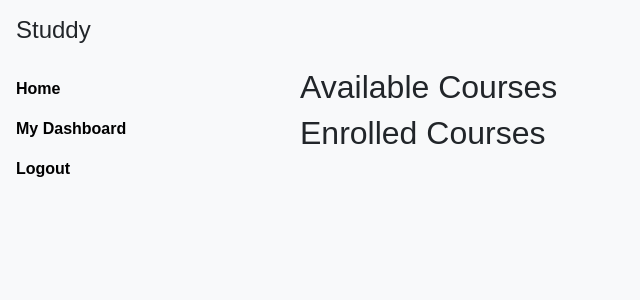
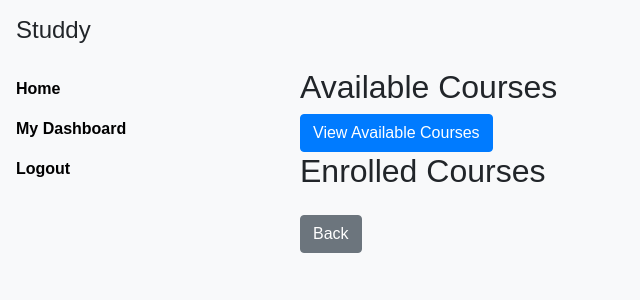
Before and after one commit to OlenaBoichenko/elearning_platform, a Django app: page /student_dashboard/ in a window 1280 px wide. Shown: the top 300 px of the page, without its empty margins (0-640 px from the left). Run offline with Django 5.2, Linux system fonts and the light colour scheme; the visitor is signed in with stand-in values (Sample User, id 1); data that the repository does not hold is empty; some libraries are stand-ins or nearby versions.

Commit message:
add button Back

```diff
--- a/courses/templates/courses/course_detail.html
+++ b/courses/templates/courses/course_detail.html
@@ -18,6 +18,7 @@
             {% endfor %}
         </ul>
     </div>
+    <a href="{{ back_url }}" class="btn btn-secondary mt-3">Back</a>
 </div>
 
 <script src="{% static 'courses/lessons.js' %}"></script>
--- a/courses/templates/courses/lesson_detail.html
+++ b/courses/templates/courses/lesson_detail.html
@@ -43,7 +43,7 @@
     >
     </div>
   </div>
-
+  <a href="{{ back_url }}" class="btn btn-secondary mt-3">Back</a>
 </div>
 
 <script src="{% static 'courses/lesson_detail.js' %}"></script>
--- a/courses/templates/courses/my_courses.html
+++ b/courses/templates/courses/my_courses.html
@@ -25,5 +25,6 @@
             </div>
         {% endfor %}
     </div>
+    <a href="{{ back_url }}" class="btn btn-secondary mt-3">Back</a>
 </div>
 {% endblock %}
--- a/courses/templates/courses/student_dashboard.html
+++ b/courses/templates/courses/student_dashboard.html
@@ -1,4 +1,5 @@
 {% extends 'courses/layout.html' %}
+{% load static %}
 
 {% block title %}Student Dashboard{% endblock %}
 
@@ -9,24 +10,32 @@
         {% for course in available_courses %}
         <div class="col-md-4">
             <div class="card mb-4 shadow-sm">
-                <img src="{{ course.image.url }}" class="card-img-top" alt="{{ course.title }}">
+                {% if course.image %}
+                    <img src="{{ course.image.url }}" class="card-img-top" alt="{{ course.title }}">
+                {% else %}
+                    <img src="{% static 'courses/default_course_image.jpg' %}" class="card-img-top" alt="Default course image">
+                {% endif %}
                 <div class="card-body">
                     <h5 class="card-title">{{ course.title }}</h5>
                     <p class="card-text">{{ course.description|truncatewords:20 }}</p>
                     <a href="{% url 'join_course' course.id %}" class="btn btn-primary">Join Course</a>
-                    <a href="{% url 'available_courses' %}" class="btn btn-primary">View Available Courses</a>
                 </div>
             </div>
         </div>
         {% endfor %}
     </div>
+    <a href="{% url 'available_courses' %}" class="btn btn-primary">View Available Courses</a>
 
     <h2>Enrolled Courses</h2>
     <div class="row">
         {% for enrollment in enrolled_courses %}
         <div class="col-md-4">
             <div class="card mb-4 shadow-sm">
-                <img src="{{ enrollment.course.image.url }}" class="card-img-top" alt="{{ enrollment.course.title }}">
+                {% if enrollment.course.image %}
+                    <img src="{{ enrollment.course.image.url }}" class="card-img-top" alt="{{ enrollment.course.title }}">
+                {% else %}
+                    <img src="{% static 'courses/default_course_image.jpg' %}" class="card-img-top" alt="Default course image">
+                {% endif %}
                 <div class="card-body">
                     <h5 class="card-title">{{ enrollment.course.title }}</h5>
                     <a href="{% url 'course_detail' enrollment.course.id %}" class="btn btn-secondary">View Course</a>
@@ -35,5 +44,6 @@
         </div>
         {% endfor %}
     </div>
+    <a href="{{ back_url }}" class="btn btn-secondary mt-3">Back</a>
 </div>
 {% endblock %}
--- a/courses/views.py
+++ b/courses/views.py
@@ -5,6 +5,7 @@ from django.contrib.auth.decorators import user_passes_test, login_required
 from django.forms import inlineformset_factory
 from django.http import JsonResponse
 from django.views.decorators.csrf import csrf_exempt
+from django.urls import reverse
 from django import forms
 from django.contrib.auth.models import Group, User
 from .models import Course, Lesson, Enrollment, LessonCompletion
@@ -20,7 +21,13 @@ def course_list(request):
 
 def course_detail(request, pk):
     course = get_object_or_404(Course, pk=pk)
-    return render(request, 'courses/course_detail.html', {'course': course})
+    if not Enrollment.objects.filter(student=request.user, course=course).exists():
+        return redirect('available_courses')
+
+    return render(request, 'courses/course_detail.html', {
+        'course': course,
+        'back_url': reverse('my_courses')
+        })
 
 def register(request):
     if request.method == 'POST':
@@ -151,6 +158,7 @@ def student_dashboard(request):
     return render(request, 'courses/student_dashboard.html', {
         'available_courses': available_courses,
         'enrolled_courses': enrolled_courses,
+        'back_url': reverse('home')
     })
 
 @login_required
@@ -179,7 +187,11 @@ def enroll_course(request, pk):
 def my_courses(request):
     enrollments = Enrollment.objects.filter(student=request.user)
     courses = [enrollment.course for enrollment in enrollments]
-    return render(request, 'courses/my_courses.html', {'courses': courses})
+
+    return render(request, 'courses/my_courses.html', {
+        'courses': courses,
+        'back_url': reverse('student_dashboard')
+        })
 
 
 @login_required
@@ -204,7 +216,8 @@ def lesson_detail(request, course_id, lesson_id):
         'total_lessons': total_lessons,
         'completed_lessons': completed_lessons,
         'progress': progress,
-        'is_lesson_completed': is_lesson_completed
+        'is_lesson_completed': is_lesson_completed,
+        'back_url': reverse('course_detail', kwargs={'pk': course_id})
     })
 
 @csrf_exempt
```
Also changed, not shown: 1 other file.
